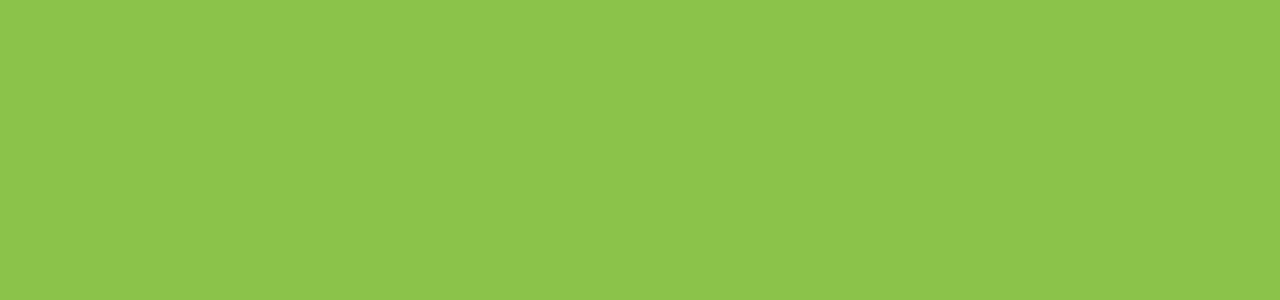
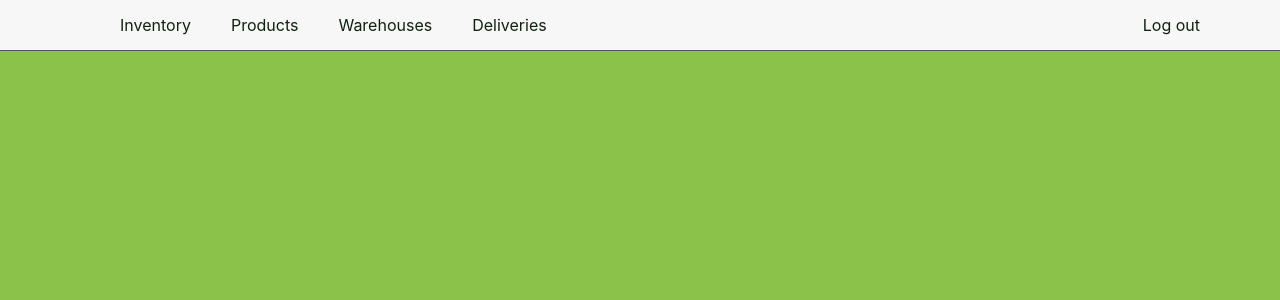
Before and after one commit to Birger9/CustomerCase, a React (Create React App) app in the folder typescript-frontend/: page /inventory in a window 1280 px wide. Before the commit this address had no page. Shown: the top 300 px of the page. Built offline with nearby package versions, Linux system fonts and the light colour scheme.

Commit message:
"Renamed page"

```diff
--- a/typescript-frontend/src/Main.tsx
+++ b/typescript-frontend/src/Main.tsx
@@ -2,13 +2,13 @@ import { Routes, Route } from 'react-router-dom';
 
 // Own files.
 import { LoginPage } from './Screens/LoginPage';
-import { MainPage } from './Screens/MainPage';
+import { InventoryPage } from './Screens/InventoryPage';
 
 const Main = () => {
     return (
         <Routes>
             <Route path='/' element={<LoginPage/>} />
-            <Route path='/home' element={<MainPage/>} />
+            <Route path='/inventory' element={<InventoryPage/>} />
         </Routes>
     );
 }
--- a/typescript-frontend/src/Screens/MainPage.tsx
+++ b/typescript-frontend/src/Screens/InventoryPage.tsx
@@ -4,7 +4,7 @@ import Nav from "../Components/Nav/Nav";
 //import jwt_decode from "jwt-decode";
 //import { useNavigate } from "react-router-dom";
 
-export const MainPage: React.FC = () => {
+export const InventoryPage: React.FC = () => {
     // Used for snackbar.
     const [open, setOpen] = useState(false);
     const [msg, setMsg] = useState("");
--- a/typescript-frontend/src/Screens/LoginPage.tsx
+++ b/typescript-frontend/src/Screens/LoginPage.tsx
@@ -56,7 +56,7 @@ export const LoginPage: React.FC = () => {
                 let accessToken = data.access_token;
                 localStorage.setItem("token", accessToken);
 
-                navigate("/home");
+                navigate("/inventory");
 
                 /*
                 let t = localStorage.getItem("token");
```
